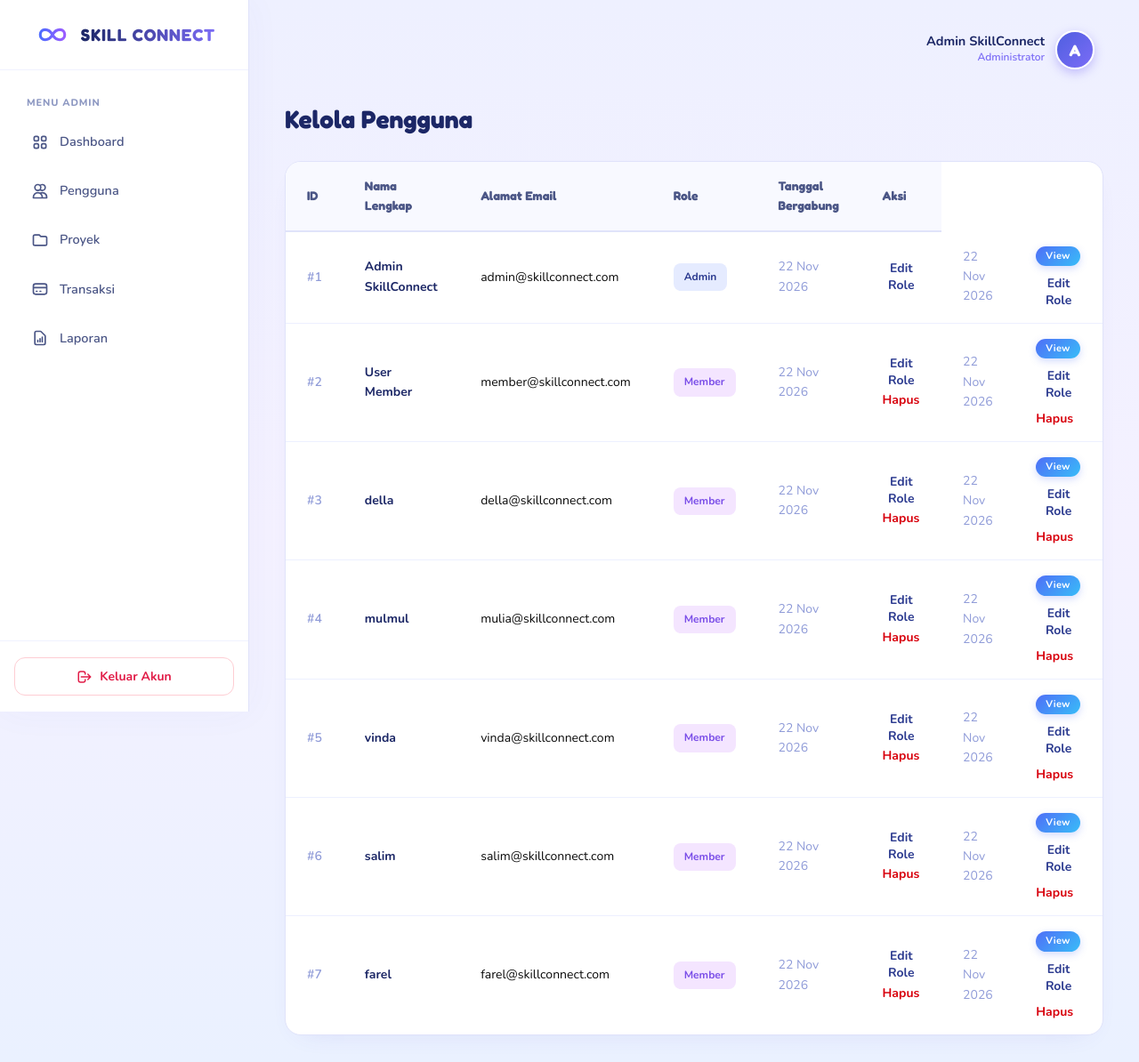
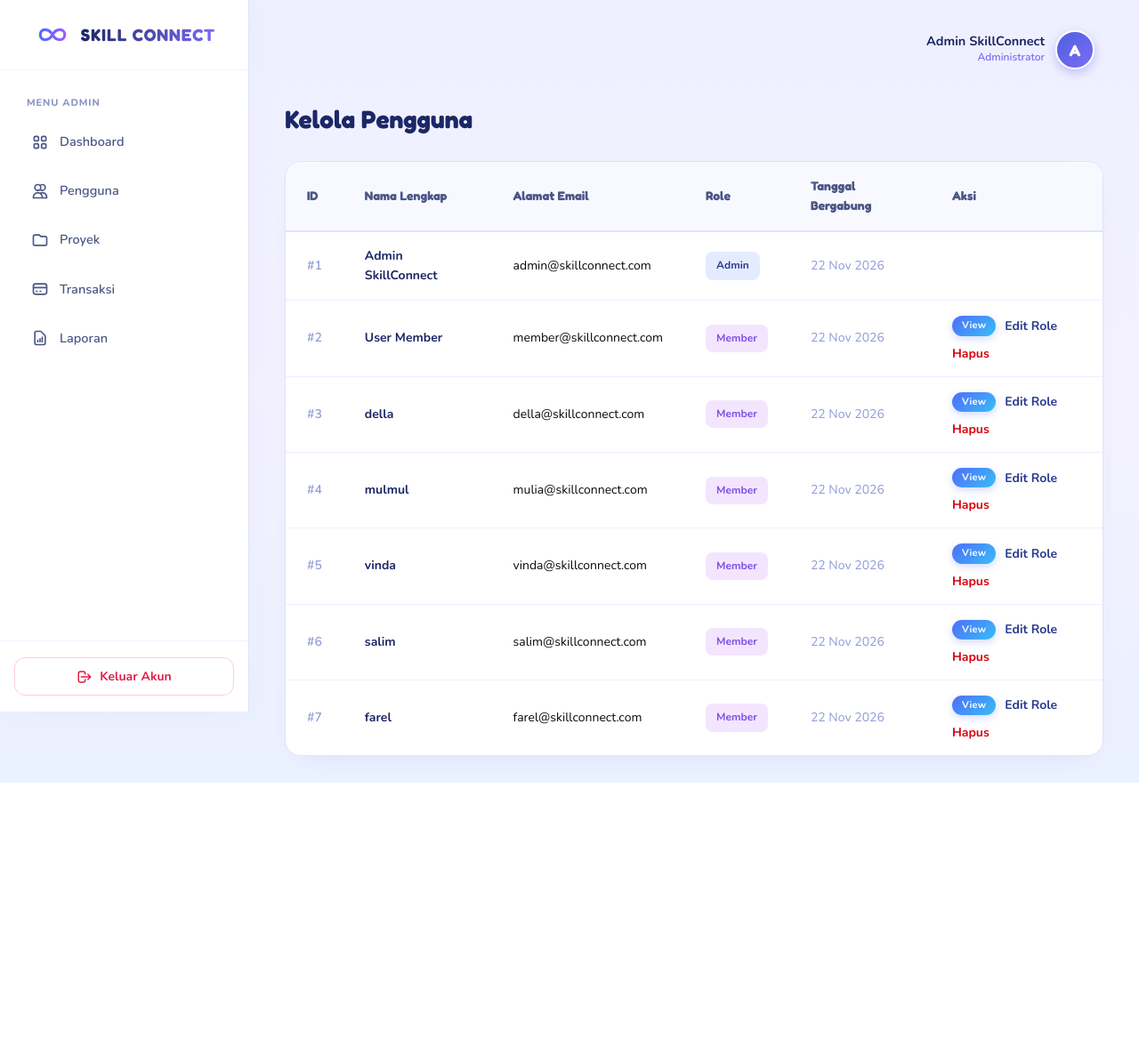
Before and after one commit to Salim-amir/skillconnect, a Laravel app: page /pengguna in a window 1280 px wide. Shown: the whole page at 89% size. After the commit the page ends 880 px from the top, so only its background shows below. Run offline with Laravel 12, Linux system fonts and the light colour scheme; a user stored in the database is signed in; data comes from the database, SQL or seed files in the repository; tables that the repository leaves empty hold one stand-in row (values such as "Sample post").

Commit message:
hapus seluruh aksi pengguna admin

```diff
--- a/resources/views/admin/pengguna.blade.php
+++ b/resources/views/admin/pengguna.blade.php
@@ -934,6 +934,7 @@ a.page-btn:hover {
                             <th>Role</th>
                             <th>Tanggal Bergabung</th>
                             <th>Aksi</th>
+
                         </tr>
                     </thead>
                     <tbody>
@@ -951,23 +952,6 @@ a.page-btn:hover {
                                     <span class="badge member">Member</span>
                                 @endif
                             </td>
-                            <td style="color: #8f9bd8;">{{ $user->created_at->format('d M Y') }}</td>
-                            <td>
-                                <button type="button" class="action-link edit"
-                                    onclick="openEditModal(this)"
-                                    data-id="{{ $user->id }}"
-                                    data-name="{{ $user->name }}"
-                                    data-email="{{ $user->email }}"
-                                    data-role="{{ $user->role }}">Edit Role</button>
-                                @if($user->id !== Auth::id())
-                                <form action="{{ route('pengguna.destroy', $user->id) }}" method="POST"
-                                    style="display:inline;"
-                                    onsubmit="return confirm('Yakin ingin menghapus pengguna {{ addslashes($user->name) }}? Tindakan ini tidak dapat dibatalkan.');">
-                                    @csrf
-                                    @method('DELETE')
-                                    <button type="submit" class="action-link delete">Hapus</button>
-                                </form>
-                                @endif
 
                             <td data-label="Bergabung" style="color: #8f9bd8;">
                                 {{ $user->created_at->format('d M Y') }}
@@ -983,6 +967,7 @@ a.page-btn:hover {
                                 @endphp
 
                                 <div class="action-buttons">
+                                    @if($user->id !== Auth::id())
                                     <button type="button" class="action-link view"
                                         onclick="openViewModal(this)"
                                         data-name="{{ $user->name }}"
@@ -992,13 +977,16 @@ a.page-btn:hover {
                                         data-cv="{{ $user->cv_path ?? '' }}"
                                         data-portofolio="{{ $user->portofolio ?? '' }}"
                                         data-skills='@json($userSkillsData)'>View</button>
+                                    @endif
 
+                                    @if($user->id !== Auth::id())
                                     <button type="button" class="action-link edit"
                                         onclick="openEditModal(this)"
                                         data-id="{{ $user->id }}"
                                         data-name="{{ $user->name }}"
                                         data-email="{{ $user->email }}"
                                         data-role="{{ $user->role }}">Edit Role</button>
+                                    @endif
 
                                     @if(strtolower($user->role) !== 'admin' && $user->id !== Auth::id())
                                         <button type="button" class="action-link delete"
```
